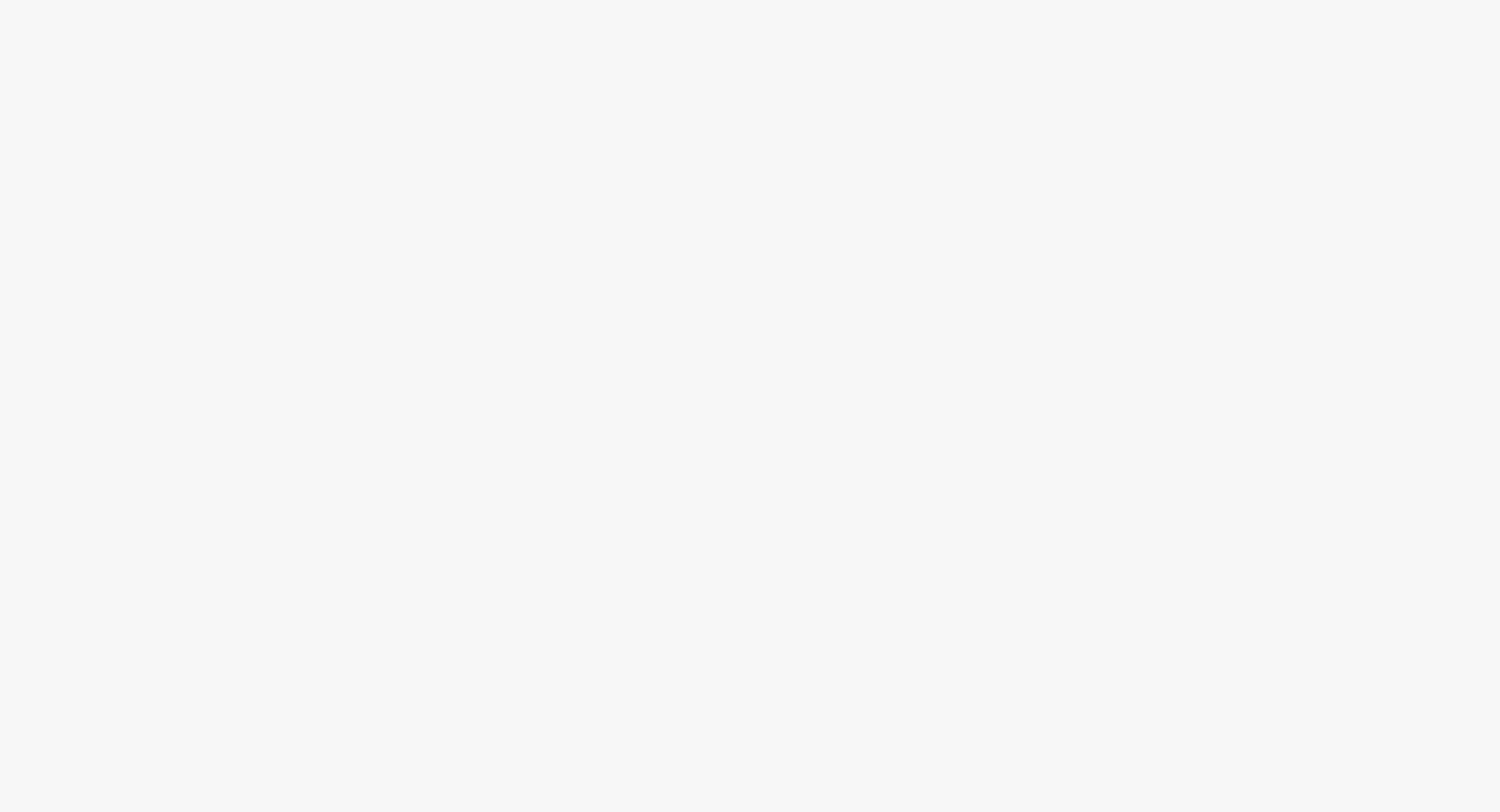
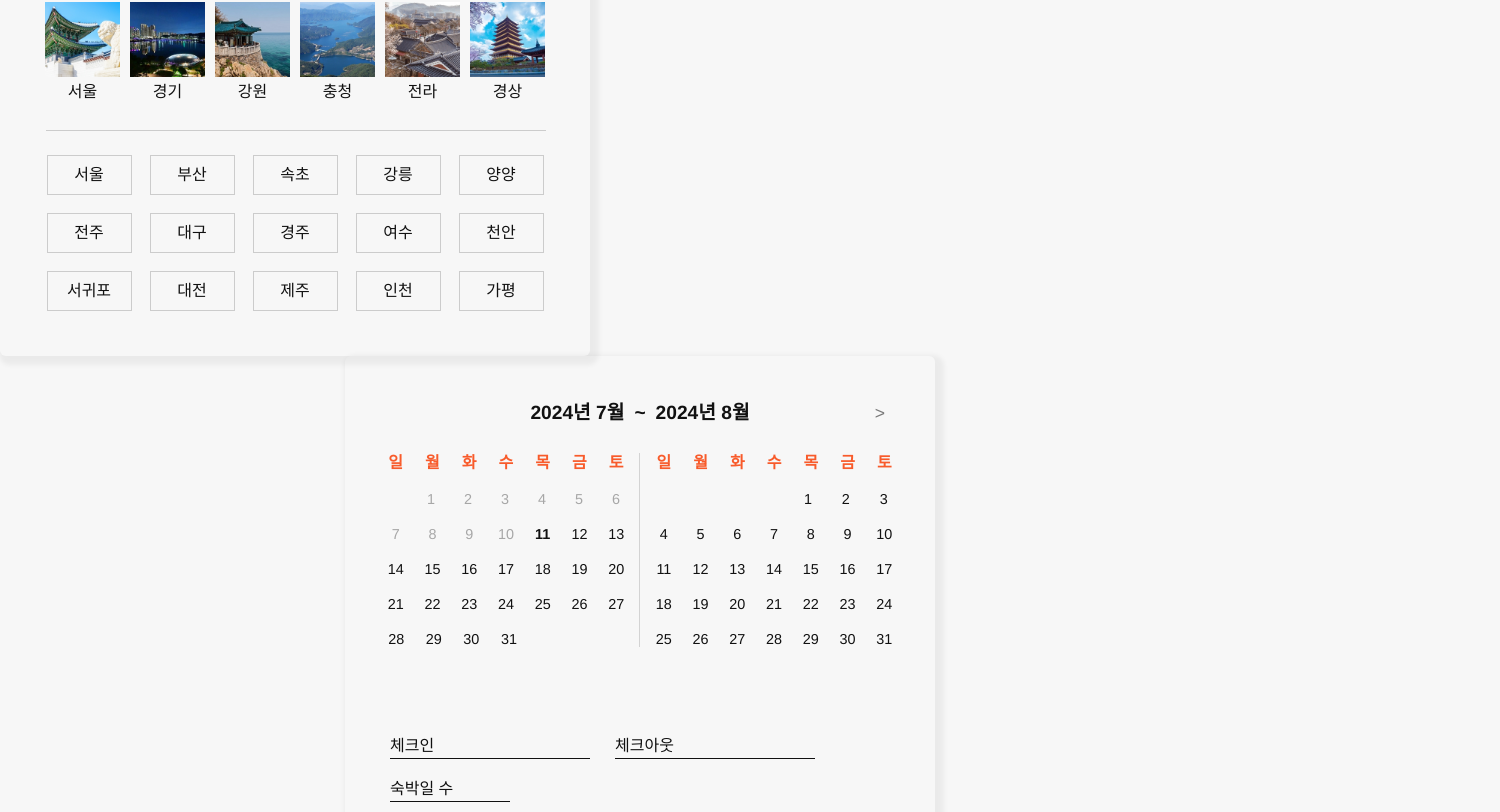
Before and after one commit to Jae-Won-Song/MINI_FE, a Next.js app: page /main in a window 1280 px wide. Shown: the part 1286-2098 px from the top of the page, 1500 px wide, since content can reach past the window. Before the commit the page ends 800 px from the top, so only its background shows below. Built offline with nearby package versions, Linux system fonts and the light colour scheme; a web font is replaced by a local one.

Commit message:
feat: 달력 숙박 날짜 선택 및 범위 표시 기능 추가

```diff
--- a/src/app/main/page.tsx
+++ b/src/app/main/page.tsx
@@ -16,9 +16,9 @@ const page = () => {
     <>
       {/* <Navbar /> */}
       {/* <MainBanner /> */}
-      {/* <TravelPlaceKeywords /> */}
-      {/* <Footer /> */}
-      {/* <MainSearchRegion/> */}
+      <TravelPlaceKeywords />
+      <Footer />
+      <MainSearchRegion/>
       <MainSearchDate />
       {/* <PaginationButtons/> */}
       {/* <SlideButtons arrowDirection="left" size="smallCircle" active={true} />  필요한 속성 추가 */}
--- a/src/components/Banner/MainSearchDate.tsx
+++ b/src/components/Banner/MainSearchDate.tsx
@@ -2,79 +2,110 @@
 
 import React, { useState } from 'react';
 import styled from 'styled-components';
-import DatePicker, { registerLocale } from 'react-datepicker';
-import '@/styles/stylesheetsfromdatepicker/datepicker.scss';
-import ko from 'date-fns/locale/ko';
 import dayjs from 'dayjs';
-import 'dayjs/locale/ko';
-import { Locale } from 'date-fns';
 import Calendar from '../Calendar/Calendar';
 
-dayjs.locale('ko');
-registerLocale('ko', ko as unknown as Locale);
+const MainSearchDate: React.FC = () => {
+  const [startDate, setStartDate] = useState<dayjs.Dayjs | null>(null);
+  const [endDate, setEndDate] = useState<dayjs.Dayjs | null>(null);
 
-const MainSearchDate = () => {
-  const [startDate, setStartDate] = useState(dayjs().toDate());
-  const [endDate, setEndDate] = useState(dayjs().add(0, 'day').toDate());
-  const [startMonth, setStartMonth] = useState(dayjs().month());
-  const [endMonth, setEndMonth] = useState(dayjs().add(1, 'month').month());
-
-  const handleStartMonthChange = (date) => {
-    const newMonth = dayjs(date).month();
-    setStartMonth(newMonth);
-    setEndMonth(newMonth);
+  const handleDateClick = (date: dayjs.Dayjs) => {
+    if (!startDate || (startDate && endDate)) {
+      setStartDate(date);
+      setEndDate(null);
+    } else if (startDate && !endDate && (date.isSame(startDate, 'day') || date.isAfter(startDate))) {
+      setEndDate(date);
+    } else {
+      setStartDate(date);
+      setEndDate(null);
+    }
   };
 
-  const handleEndMonthChange = (date) => {
-    const newMonth = dayjs(date).month();
-    setEndMonth(newMonth);
+  const calculateNights = () => {
+    if (startDate && endDate) {
+      return endDate.diff(startDate, 'day');
+    }
+    return 0;
   };
 
   return (
     <>
-      <DateWrapperForStart>
-        <DatePickerWrapper>
-          <Calendar />
-        </DatePickerWrapper>
-      <LengthOfStay>숙박 시작일</LengthOfStay>
-      </DateWrapperForStart>
+      <DateWrapper>
+        <Calendar startDate={startDate} endDate={endDate} onDateClick={handleDateClick} />
+        <LengthOfStayWrapper>
+          <LengthOfStay>
+            <p>체크인</p>
+            <p>{startDate && <SelectedDate>{startDate.format('YYYY년 M월 D일')}</SelectedDate>}</p>
+          </LengthOfStay>
+          <LengthOfStay>
+            <p>체크아웃</p>
+            <p>{endDate && <SelectedDate>{endDate.format('YYYY년 M월 D일')}</SelectedDate>}</p>
+          </LengthOfStay>
+        </LengthOfStayWrapper>
+        <TotalNightsWrapper>
+          <TotalNights>숙박일 수</TotalNights>
+          {startDate && endDate && (
+            <TotalNights>
+              {calculateNights() === 0 ? '당일' : `${calculateNights()}박`}
+            </TotalNights>
+          )}
+        </TotalNightsWrapper>
+      </DateWrapper>
     </>
   );
 };
 
-const DateWrapperForStart = styled.div`
+const DateWrapper = styled.div`
   width: 590px;
   box-shadow: 4px 4px 5px 5px rgba(0, 0, 0, 0.05);
   border-radius: 6px;
   padding: 45px;
   display: flex;
   flex-direction: column;
-  align-items: flex-start;
-  justify-content: center;
+  margin: auto;
 `;
-const DateWrapperForEnd = styled.div`
-  width: 590px;
-  height: 400px;
-  box-shadow: 4px 4px 5px 5px rgba(0, 0, 0, 0.05);
-  border-radius: 6px;
-  padding: 45px;
+
+const LengthOfStayWrapper = styled.div`
+  margin-top: 30px;
   display: flex;
   flex-direction: row;
+  gap: 25px;
   align-items: center;
+`
+const LengthOfStay = styled.div`
+  width: 40%;
+  padding-bottom: 2px;
+  font-weight: 400;
+  display: flex;
+  flex-direction: row;
+  justify-content: space-between;
+  border-bottom: 1px solid;
 `;
 
-const DatePickerWrapper = styled.div`
+const SelectedDate = styled.div`
   display: flex;
-  flex-direction: column;
   align-items: center;
   justify-content: center;
-  width: 100%;
+  font-weight: 700;
 `;
 
-const LengthOfStay = styled.div`
-  margin-top: 20px;
-  padding: 8px;
-  font-weight: bold;
+const TotalNightsWrapper = styled.div`
+  margin-top: 10px;
+  font-weight: 400;
+  display: flex;
+  flex-direction: row;
+  justify-content: space-between;
+  width: 24%;
+  padding-bottom: 2px;
+  border-bottom: 1px solid;
+`
+const TotalNights = styled.p`
+  margin-top: 10px;
+  font-weight: 700;
+  &:first-child {
+    width: fit-content;
+    font-weight: 400;
+  }
 `;
 
 export default MainSearchDate;
--- a/src/components/Calendar/Calendar.tsx
+++ b/src/components/Calendar/Calendar.tsx
@@ -1,16 +1,29 @@
-'use client';
+'use client'
 
 import React, { useState } from 'react';
 import styled from 'styled-components';
 import dayjs from 'dayjs';
+import utc from 'dayjs/plugin/utc';
+import timezone from 'dayjs/plugin/timezone';
 import Header from './Header';
 import Month from './DaysMonth';
 
-const Calendar: React.FC = () => {
-  const [currentMonth, setCurrentMonth] = useState(dayjs());
-  const [nextMonth, setNextMonth] = useState(dayjs().add(1, 'month'));
+dayjs.extend(utc);
+dayjs.extend(timezone);
+dayjs.tz.setDefault("Asia/Seoul");
 
-const prevMonth = () => {
+interface CalendarProps {
+  startDate: dayjs.Dayjs | null;
+  endDate: dayjs.Dayjs | null;
+  onDateClick: (date: dayjs.Dayjs) => void;
+}
+
+const Calendar: React.FC<CalendarProps> = ({ startDate, endDate, onDateClick }) => {
+  const [currentMonth, setCurrentMonth] = useState(dayjs().tz());
+  const [nextMonth, setNextMonth] = useState(dayjs().tz().add(1, 'month'));
+  const maxMonth = dayjs().tz().add(24, 'month');
+
+  const prevMonth = () => {
     setCurrentMonth(currentMonth.subtract(1, 'month'));
     setNextMonth(nextMonth.subtract(1, 'month'));
   };
@@ -20,40 +33,43 @@ const prevMonth = () => {
     setNextMonth(nextMonth.add(1, 'month'));
   };
 
-  const resetMonth = () => {
-    setCurrentMonth(dayjs());
-    setNextMonth(dayjs().add(1, 'month'));
-  };
-
   return (
     <CalendarContainer>
       <Header
         currentMonth={currentMonth}
         nextMonth={nextMonth}
+        maxMonth={maxMonth}
         prevMonth={prevMonth}
         nextMonthFunc={nextMonthFunc}
-        resetMonth={resetMonth}
       />
       <MonthsContainer>
-        <Month month={currentMonth} />
-        <Month month={nextMonth} />
+        <Month
+          month={currentMonth}
+          startDate={startDate}
+          endDate={endDate}
+          onDateClick={onDateClick}
+        />
+        <Month
+          month={nextMonth}
+          startDate={startDate}
+          endDate={endDate}
+          onDateClick={onDateClick}
+        />
       </MonthsContainer>
     </CalendarContainer>
   );
 };
 
 const CalendarContainer = styled.div`
+  height: 305px;
   display: flex;
   flex-direction: column;
-  align-items: center;
-  justify-content: center;
-  font-size: 0.85rem;
 `;
 
 const MonthsContainer = styled.div`
   display: flex;
   flex-direction: row;
-  gap: 15px;
+  gap: 11px;
   justify-content: center;
 `;
 
--- a/src/components/Calendar/DaysCell.tsx
+++ b/src/components/Calendar/DaysCell.tsx
@@ -1,39 +1,87 @@
 import React from 'react';
 import styled from 'styled-components';
-// import dayjs from 'dayjs';
 
 interface CellProps {
   isDisabled: boolean;
-  isSelected: boolean;
+  isStartDate: boolean;
+  isEndDate: boolean;
   isToday: boolean;
+  isPast: boolean;
+  isCurrentMonth: boolean;
+  isInRange: boolean;
   onClick: () => void;
 }
 
-const Cell: React.FC<CellProps> = ({ isDisabled, isSelected, isToday, onClick, children }) => {
+const Cell: React.FC<CellProps> = ({
+  isDisabled,
+  isStartDate,
+  isEndDate,
+  isToday,
+  isPast,
+  isCurrentMonth,
+  isInRange,
+  onClick,
+  children
+}) => {
+  if (!isCurrentMonth) {
+    return <CellWrapperInvisible />;
+  }
+
   return (
     <CellWrapper
       isDisabled={isDisabled}
-      isSelected={isSelected}
+      isStartDate={isStartDate}
+      isEndDate={isEndDate}
       isToday={isToday}
-      onClick={onClick}
+      isPast={isPast}
+      isInRange={isInRange}
+      onClick={!isPast ? onClick : undefined}
     >
       {children}
     </CellWrapper>
   );
 };
 
-const CellWrapper = styled.div<{ isDisabled: boolean; isSelected: boolean; isToday: boolean }>`
+const CellWrapper = styled.div<{
+  isDisabled: boolean;
+  isStartDate: boolean;
+  isEndDate: boolean;
+  isToday: boolean;
+  isPast: boolean;
+  isInRange: boolean;
+}>`
   flex: 1;
   display: flex;
   justify-content: center;
   align-items: center;
-  padding: 9px;
-  cursor: pointer;
-  background-color: ${({ isSelected }) => (isSelected ? '#F85B2B' : 'white')};
-  font-weight: ${({ isSelected }) => (isSelected ? '700' : '400')};
-  color: ${({ isSelected }) => (isSelected ? 'white' : 'black')};
-  opacity: ${({ isDisabled }) => (isDisabled ? 0.5 : 1)};
-  border-radius: ${({ isToday }) => (isToday ? '50%' : '0')};
+  font-size: 0.9rem;
+  height: 35px;
+  cursor: ${({ isPast }) => (isPast ? 'default' : 'pointer')};
+  background-color: ${({ isStartDate, isEndDate, isInRange }) =>
+    isStartDate ? '#f85b2b' :
+    isEndDate ? '#F85B2B' :
+    isInRange ? '#E8E8E8' : ''};
+  color: ${({ isStartDate, isEndDate }) =>
+    isStartDate ? '#ffffff' :
+    isEndDate ? '#ffffff' : ''};
+  border-top-left-radius: ${({ isStartDate }) => (isStartDate ? '50%' : '')};
+  border-bottom-left-radius: ${({ isStartDate }) => (isStartDate ? '50%' : '')};
+  border-top-right-radius: ${({ isEndDate }) => (isEndDate ? '50%' : '')};
+  border-bottom-right-radius: ${({ isEndDate }) => (isEndDate ? '50%' : '')};
+  font-weight: ${({ isToday }) => (isToday ? '900' : '')};
+  color: ${({ isPast }) => (isPast ? '#A7A7A7' : '')};
+  border: 1px solid transparent;
+  box-sizing: border-box;
+  position: relative;
+
+  &:hover {
+    border-color: #d3d3d3;
+  }
+`;
+
+const CellWrapperInvisible = styled.div`
+  flex: 1;
+  display: flex;
 `;
 
 export default Cell;
--- a/src/components/Calendar/DaysMonth.tsx
+++ b/src/components/Calendar/DaysMonth.tsx
@@ -6,30 +6,43 @@ import Cell from './DaysCell';
 
 interface MonthProps {
   month: dayjs.Dayjs;
+  startDate: dayjs.Dayjs | null;
+  endDate: dayjs.Dayjs | null;
+  onDateClick: (date: dayjs.Dayjs) => void;
 }
 
-const Month: React.FC<MonthProps> = ({ month }) => {
+const Month: React.FC<MonthProps> = ({ month, startDate, endDate, onDateClick }) => {
   const renderCells = (month: dayjs.Dayjs) => {
     const monthStart = month.startOf('month');
     const monthEnd = month.endOf('month');
-    const startDate = monthStart.startOf('week');
-    const endDate = monthEnd.endOf('week');
+    const startDateOfMonth = monthStart.startOf('week');
+    const endDateOfMonth = monthEnd.endOf('week');
 
     const rows = [];
     let days = [];
-    let day = startDate;
+    let day = startDateOfMonth;
 
-    while (day.isBefore(endDate, 'day')) {
+    while (day.isBefore(endDateOfMonth, 'day')) {
       for (let i = 0; i < 7; i++) {
         const formattedDate = day.format('D');
         const cloneDay = day;
+        const isPast = day.isBefore(dayjs(), 'day');
+        const isStartDate = startDate && day.isSame(startDate, 'day');
+        const isEndDate = endDate && day.isSame(endDate, 'day');
+        const isCurrentMonth = day.isSame(month, 'month');
+        const isInRange = startDate && endDate && day.isAfter(startDate, 'day') && day.isBefore(endDate, 'day');
+
         days.push(
           <Cell
             key={day.toString()}
-            isDisabled={!day.isSame(month, 'month')}
-            isSelected={day.isSame(dayjs(), 'day')}
+            isDisabled={!isCurrentMonth}
+            isStartDate={isStartDate}
+            isEndDate={isEndDate}
             isToday={day.isSame(dayjs(), 'day')}
-            onClick={() => console.log(cloneDay.toString())}
+            isPast={isPast}
+            isCurrentMonth={isCurrentMonth}
+            isInRange={isInRange}
+            onClick={() => onDateClick(cloneDay)}
           >
             <span>{formattedDate}</span>
           </Cell>
@@ -54,6 +67,18 @@ const MonthWrapper = styled.div`
   display: flex;
   flex-direction: column;
   align-items: center;
+  position: relative;
+
+ &:first-child {
+  &::after {
+    content: '';
+    position: absolute;
+    height: 92%;
+    right: -5px;
+    bottom: 9px;
+    border-right: 1px solid #D3D3D3;
+  }
+ }
 `;
 
 const MonthContainer = styled.div`
--- a/src/components/Calendar/DaysRow.tsx
+++ b/src/components/Calendar/DaysRow.tsx
@@ -16,19 +16,17 @@ const DaysRow: React.FC = () => {
 };
 
 const DaysRowContainer = styled.div`
+  width: 100%;
   display: flex;
-  flex-direction: row;
-  gap: 3px;
-  background-color: #F6D6CD;
+  color: #F85B2B;
+  font-weight: 900;
+  justify-content: space-between;
 `;
 
 const DaysColumn = styled.div`
   flex: 1;
   display: flex;
-  justify-content: center;
-  align-items: center;
-  padding: 10px;
-  font-weight: bold;
+  padding: 8px 11px;
 `;
 
 export default DaysRow;
--- a/src/components/Calendar/Header.tsx
+++ b/src/components/Calendar/Header.tsx
@@ -5,20 +5,25 @@ import dayjs from 'dayjs';
 interface HeaderProps {
   currentMonth: dayjs.Dayjs;
   nextMonth: dayjs.Dayjs;
+  maxMonth: dayjs.Dayjs;
   prevMonth: () => void;
   nextMonthFunc: () => void;
-  resetMonth: () => void;
 }
 
-const Header: React.FC<HeaderProps> = ({ currentMonth, nextMonth, prevMonth, nextMonthFunc, resetMonth }) => {
+const Header: React.FC<HeaderProps> = ({ currentMonth, nextMonth, maxMonth, prevMonth, nextMonthFunc, }) => {
+
+  const isNextMonthDisabled = nextMonth.isAfter(maxMonth, 'month');
+  const isPrevMonthDisabled = currentMonth.isSame(dayjs(), 'month');
+
   return (
     <HeaderContainer>
-      <Button onClick={prevMonth} aria-label="Previous Month">&lt;</Button>
-      <span>
-        {currentMonth.format('YYYY년 M월')} ~ {nextMonth.format('YYYY년 M월')}
-      </span>
-      <Button onClick={nextMonthFunc} aria-label="Next Month">&gt;</Button>
-      {/* <Button onClick={resetMonth}>이번 달</Button> */}
+      <Button onClick={prevMonth} disabled={isPrevMonthDisabled}>&lt;</Button>
+        <p>
+          {currentMonth.format('YYYY년 M월')}
+          <span>~</span>
+          {nextMonth.format('YYYY년 M월')}
+        </p>
+      <Button onClick={nextMonthFunc} disabled={isNextMonthDisabled}>&gt;</Button>
     </HeaderContainer>
   );
 };
@@ -26,23 +31,27 @@ const Header: React.FC<HeaderProps> = ({ currentMonth, nextMonth, prevMonth, nex
 const HeaderContainer = styled.div`
   display: flex;
   flex-direction: row;
-  gap: 94px;
   width: 100%;
   align-items: center;
   margin-bottom: 20px;
   font-size: 1.2rem;
   font-weight: 700;
   position: relative;
+  p {
+    margin: auto;
+    display: flex;
+    justify-content: space-between;
+  }
   span {
-    margin: auto;
+    padding: 0 10px;
   }
+
 `;
 
-const Button = styled.button`
+const Button = styled.button<{ disabled?: boolean }>`
   width: 20px;
-  height: 20px;
+  height: 100%;
   font-size: 1.1rem;
-  background-color: transparent;
   color: #7a7a7a;
   border: none;
   cursor: pointer;
@@ -50,14 +59,14 @@ const Button = styled.button`
 
   &:first-child {
     left: 0;
-    border-top-left-radius: 6px;
-    border-bottom-left-radius: 6px;
-    border-top-right-radius: 0;
-    border-bottom-right-radius: 0;
   }
   &:last-child {
     right: 0;
   }
+  &:disabled {
+    cursor: default;
+    color: transparent;
+  }
 `;
 
 export default Header;
```
Also changed, not shown: src/components/Calendar/CalendarMain.tsx (deleted, +0 -13 lines).
